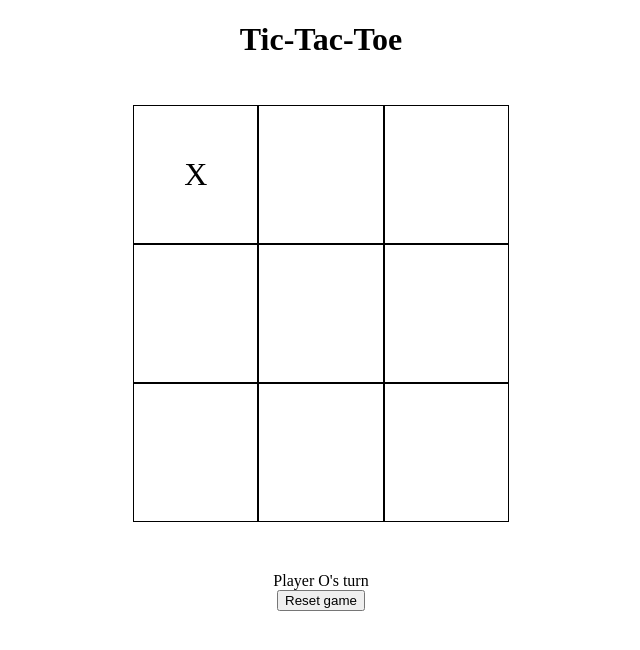
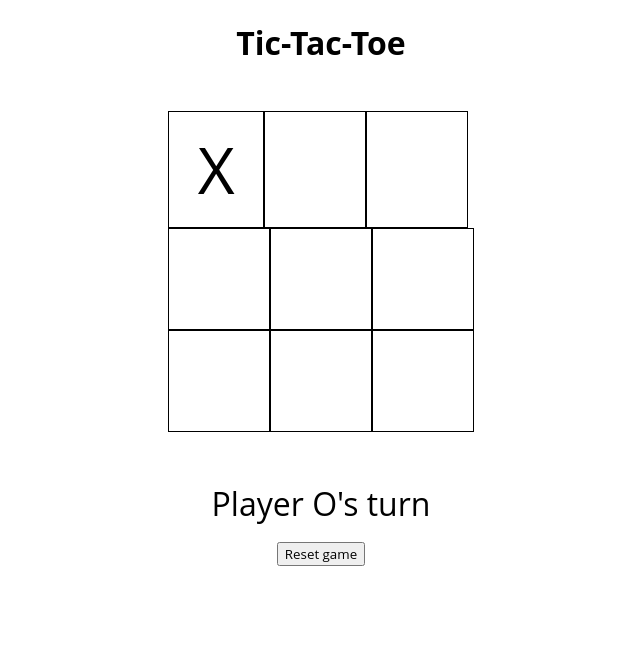
Before and after one commit to ankur26/tic-tac-toe, a plain HTML site: page index.html in a window 1280 px wide. Both pictures are taken after a click on the element 514 px from the left and 174 px from the top of the page. Shown: the whole page, without its empty margins (319-959 px from the left). Drawn offline with Linux system fonts and the light colour scheme.

Commit message:
Added fonts and styling, minor visual fixes

```diff
--- a/index.html
+++ b/index.html
@@ -1,12 +1,17 @@
 <!DOCTYPE html>
 <html lang="en">
+
 <head>
     <meta charset="UTF-8">
     <meta http-equiv="X-UA-Compatible" content="IE=edge">
     <meta name="viewport" content="width=device-width, initial-scale=1.0">
+    <link rel="preconnect" href="https://fonts.googleapis.com">
+    <link rel="preconnect" href="https://fonts.gstatic.com" crossorigin>
+    <link href="https://fonts.googleapis.com/css2?family=Major+Mono+Display&display=swap" rel="stylesheet">
     <link rel="stylesheet" href="styles.css">
     <title>Tic-Tac-Toe</title>
 </head>
+
 <body>
     <header>
         <h1>Tic-Tac-Toe</h1>
@@ -39,4 +44,5 @@
     </main>
     <script src="index.js"></script>
 </body>
+
 </html>
--- a/index.js
+++ b/index.js
@@ -91,11 +91,12 @@ const displayController = (() => {
         console.log("In reset");
         board.refresh();
         gameGrids.forEach((gameGrid, index) => {
-            if (gameGrid.textContent !== "") {
-                gameGrid.textContent = "";
-                gameGrid.classList.add("unfilled");
-                gameGrid.addEventListener('click', playTurn);
-            }
+            gameGrid.textContent = "";
+            gameGrid.classList.add("unfilled");
+            gameGrid.classList.remove("X");
+            gameGrid.classList.remove("O");
+            gameGrid.addEventListener('click', playTurn);
+
         });
         player.classList.remove("none");
         winnerText.classList.add("none");
@@ -105,7 +106,7 @@ const displayController = (() => {
     const flipPlayer = () => current = !current;
     const roundover = () => board.roundOver();
     const disableButtonsAndShowWinner = () => {
-        gameGrids.forEach(gameGrid => gameGrid.removeEventListener('click',playTurn))
+        gameGrids.forEach(gameGrid => gameGrid.removeEventListener('click', playTurn))
         player.classList.add("none");
         winnerText.textContent = board.Winner() === "draw" ? "It's a Draw !" : `${board.Winner()} wins this round !`;
         winnerText.classList.remove("none");
@@ -113,6 +114,7 @@ const displayController = (() => {
     function playTurn() {
         this.textContent = currentPlayer();
         this.classList.remove("unfilled");
+        this.classList.add(currentPlayer());
         this.removeEventListener('click', playTurn);
         board.updateGrid(this.dataset.grid, currentPlayer());
         if (!roundover()) {
--- a/styles.css
+++ b/styles.css
@@ -1,6 +1,10 @@
+:root{
+    font-size: 16px;
+    font-family: 'Major Mono Display', monospace;
+}
 *{
     box-sizing: border-box;
-
+    font-family: 'Open Sans', sans-serif;
 }
 header{
     text-align: center;
@@ -12,6 +16,7 @@ main{
     align-items: center;
     flex-direction: column;
     text-align: center;
+    font-size:2rem;
 }
 section{
     margin: 25px 0;
@@ -23,11 +28,17 @@ section{
 .grid-square{
     /* display: inline-block; */
     border : 1px solid black;
-    padding: 50px;
-    font-size: xx-large;
+    font-size: 64px;
+    font-weight: 400;
+}
+.grid-square.X{
+    padding:14px 28.656px;
+}
+.grid-square.O{
+    padding:14px 25.1095px;
 }
 .unfilled{
-    padding: 68.5px 61.555px;
+    padding: 50px;
 }
 .none{
     display:none;
```
